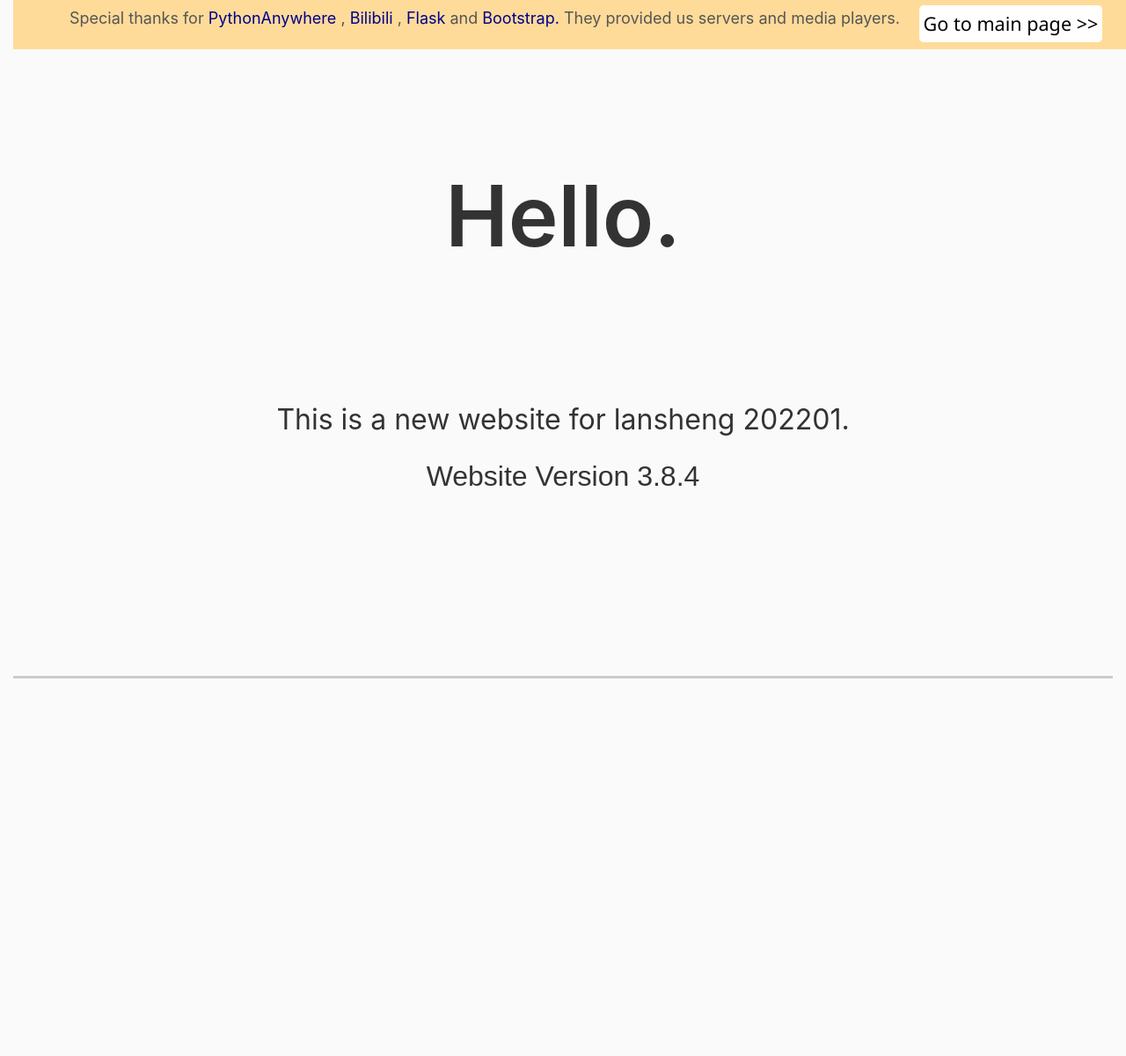
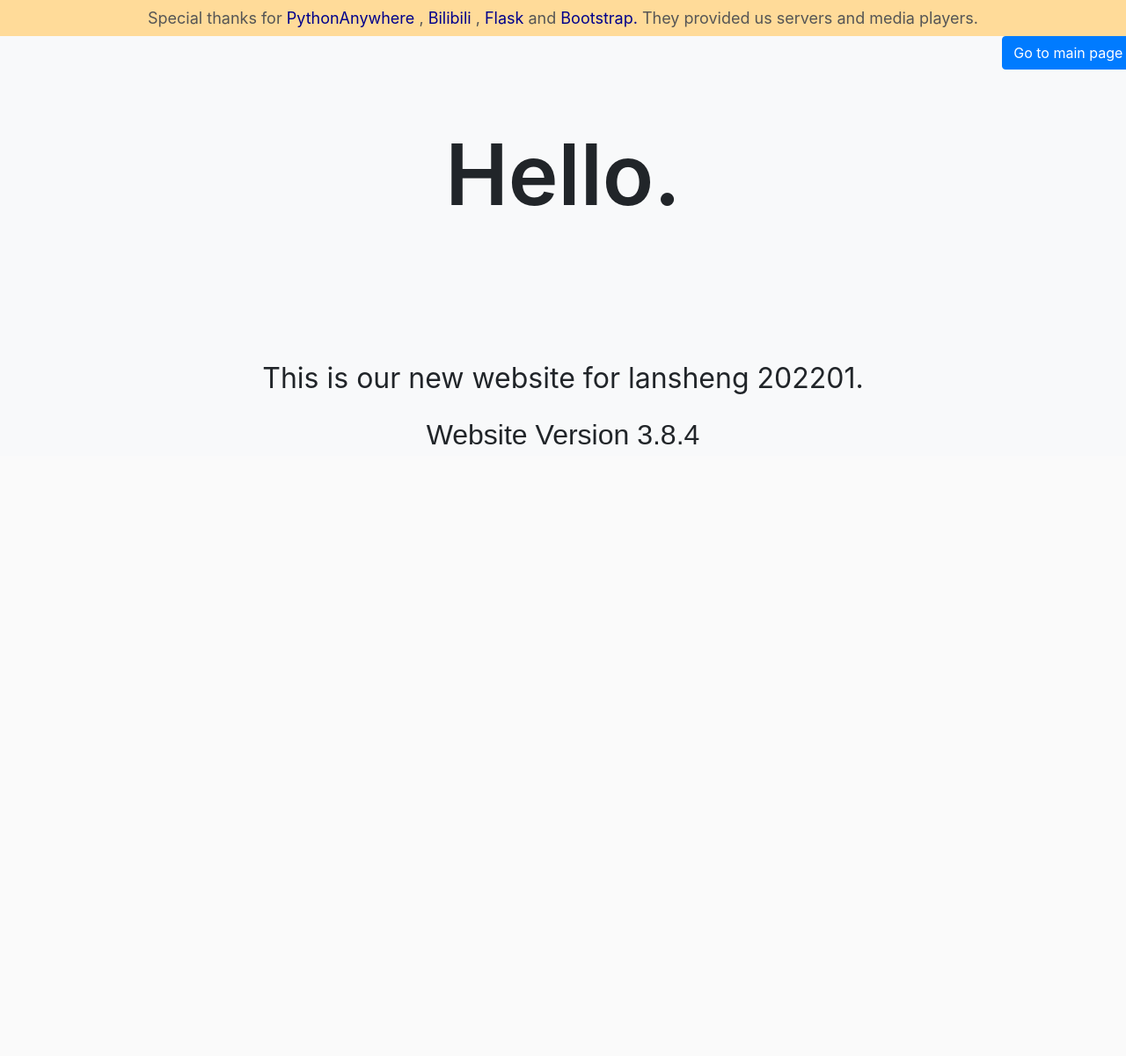
Before and after one commit to andyzhouty/lsfd202201v3, a Flask app: page / in a window 1280 px wide. Shown: the whole page at 88% size. Before the commit the page ends 771 px from the top, so only its background shows below. Run offline with Flask 2, Linux system fonts and the light colour scheme; some libraries are stand-ins or nearby versions.

Commit message:
Change index style

```diff
--- a/lsfd202201/settings.py
+++ b/lsfd202201/settings.py
@@ -32,6 +32,7 @@ class Base:
         ADMIN_ONE_EMAIL,
         ADMIN_TWO_EMAIL
     ]
+    BOOTSTRAP_SERVE_LOCAL = True
 
 
 class Production(Base):
--- a/lsfd202201/static/css/index_desktop.css
+++ b/lsfd202201/static/css/index_desktop.css
@@ -1,8 +1,8 @@
-@media screen and (min-width: 1080px) {
+@media screen and (min-width: 992px) {
     html {
         font-family: "Segoe UI", Tahoma, Geneva, Verdana, sans-serif;
         color: black;
-        height: 100%;
+        height: 150%;
         background: #fafafa;
     }
 
@@ -40,71 +40,48 @@
     }
 
     #index {
+        margin-top: 100px;
+        margin-bottom: 15%;
         height: 100%;
     }
 
-    p#new {
-        font-size: 2.2em;
-        font-weight: bold;
-    }
-
-    a#link {
-        color: black;
-        text-decoration: none;
-        font-family: "Segoe UI", Arial, sans-serif;
-    }
-
-    div#message {
+    #message {
+        text-align: center;
+        font-size: large;
         width: 100%;
         height: auto;
         min-height: 7%;
         max-height: 18%;
         background-color: #ffdb99;
         color: #555555;
-        position: fixed;
-        top: 0;
-        padding-top: 3px;
+        top: 0px;
+        padding: 7px;
     }
 
-    div#message-content {
-        float: left;
-        text-align: left;
-        font-size: 18px;
-        margin-top: 2px;
-        margin-left: 5%;
-        overflow: hidden;
-        padding-top: 2px;
+    #go2main {
+        text-decoration: none;
+        font-size: large;
+        width: 15%;
+        position: fixed;
+        top: 41px;
+        left: 89%;
+        width: 100%;
     }
 
-    div#button {
-        background-color: white;
-        text-align: center;
-        height: auto;
-        border-radius: 5px;
-        font-size: 1.2em;
-        margin: 5px;
-        padding: 5px;
-        float: right;
-        position: fixed;
-        top: 1px;
-        right: 1em;
-        overflow: visible;
-    }
-
-    a.thank {
+    .thank {
         color: darkblue;
         text-decoration: none;
     }
 
-    a.thank:hover, a.thank:active {
+    .thank:hover, .thank:active {
         text-decoration: underline;
     }
 
-    p.version {
+    .version {
         font-family: 'Segoe UI Light', sans-serif;
     }
 
-    p.display-1 {
+    .display-1 {
         margin-bottom: 150px;
     }
 }
--- /dev/null
+++ b/lsfd202201/static/js/index.js
@@ -0,0 +1,17 @@
+$('#more').click(function () {
+    $('div#previous').show();
+    $('button#more').hide();
+})
+
+$(function () {
+    var selector = $('div#index p');
+    selector.hide()
+    window.scrollTo(0, 0);
+    var j = 0;
+    var len = selector.length;
+    var interval = setInterval(function () {
+            selector.eq(j > len - 1 ? j = 0 : j++).fadeIn(1500);
+        }
+        , 750
+    );
+})
--- a/lsfd202201/templates/main/index.html
+++ b/lsfd202201/templates/main/index.html
@@ -10,31 +10,12 @@
     <link href="/static/favicon/favicon.ico" rel="shortcut icon">
     {{ bootstrap.load_css() }}
     {{ bootstrap.load_js() }}
-    <script>
-        $('#more').click(function () {
-            $('div#previous').show();
-            $('button#more').hide();
-        })
-
-        $(function () {
-            var selector = $('div#index p');
-            selector.hide()
-            window.scrollTo(0, 0);
-            var j = 0;
-            var len = selector.length;
-            var interval = setInterval(function () {
-                    selector.eq(j > len - 1 ? j = 0 : j++).fadeIn(1500);
-                }
-                , 750
-            );
-        })
+    <script src="{{ url_for('static', filename='js/index.js') }}">
     </script>
 </head>
-<body>
-<div class="container-fluid" style="background-color: #fafafa;color: #333333;">
-    <div id="mob-full-screen">
+<body class="bg-light">
+<div>
     <div id="message">
-            <div id="message-content">
         Special thanks for
         <a class="thank" href="https://pythonanywhere.com" target="_blank">
             PythonAnywhere
@@ -49,22 +30,21 @@
         <a class="thank" href="https://getbootstrap.com/" target="_blank">
             Bootstrap.
         </a>
-                They provided us servers and media players.
-                <div id="button">
-                    <a id="link" href="{{ url_for('main.main') }}">
+        They provided us servers and media players.<br>
+    </div>
+    <a id="go2main" href="{{ url_for('main.main') }}">
+        <button class="btn btn-primary">
             Go to main page &gt;&gt;
+        </button>
     </a>
-                </div>
-            </div>
-        </div>
-    </div>
-    <div style="margin:0; width:auto; padding:10%;border-bottom: solid #ccc;max-height: 100%;padding: 15%;" id="index">
+    <div id="index" class="bg-light">
         <p class="display-1" style="font-weight: 600">
             Hello.
         </p>
-        <p id="kf2">This is a new website for lansheng 202201.</p>
-        <p class="version" id="kf3">Website Version 3.8.4</p>
+        <p>This is our new website for lansheng 202201.</p>
+        <p class="version">Website Version 3.8.4</p>
     </div>
+
 </div>
 </body>
 </html>
```
Also changed, not shown: lsfd202201/static/css/index_mobile.css (+17 -56 lines). Lines whose indentation alone changed are shown as unchanged.
